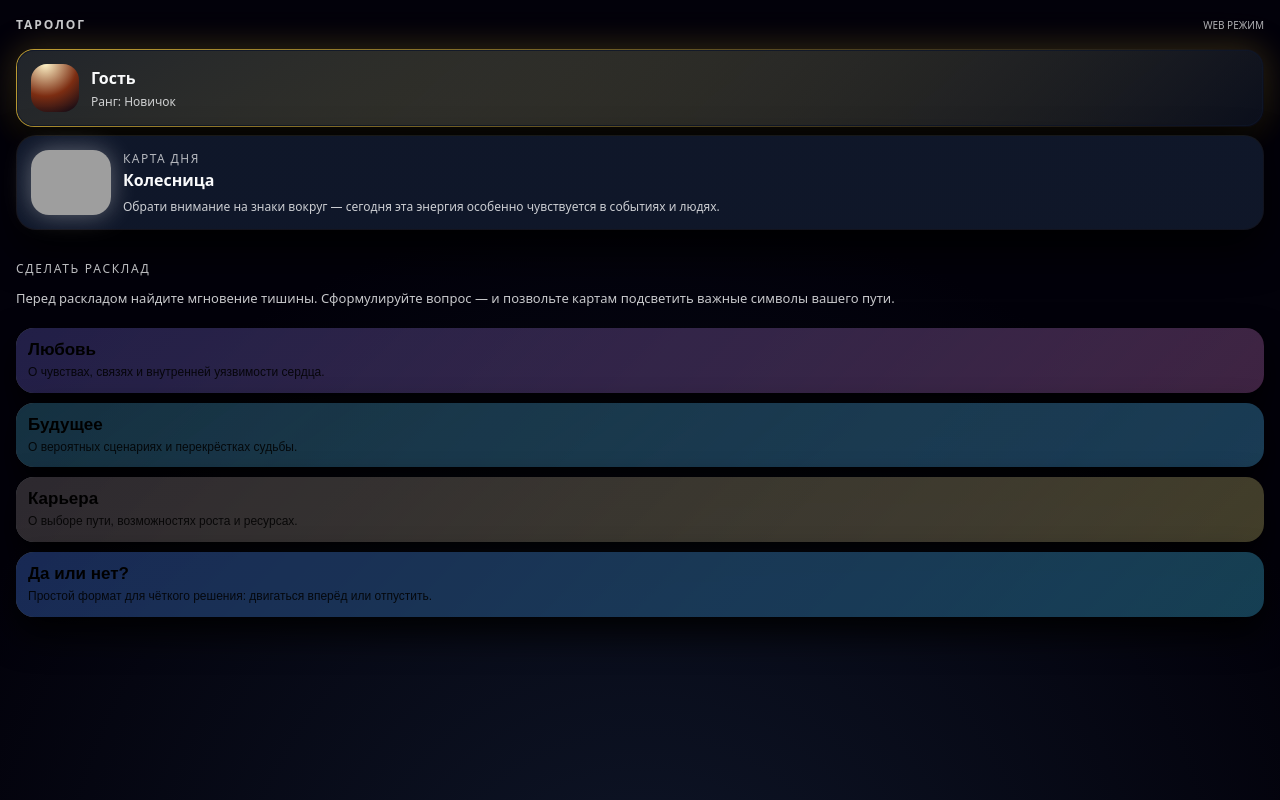
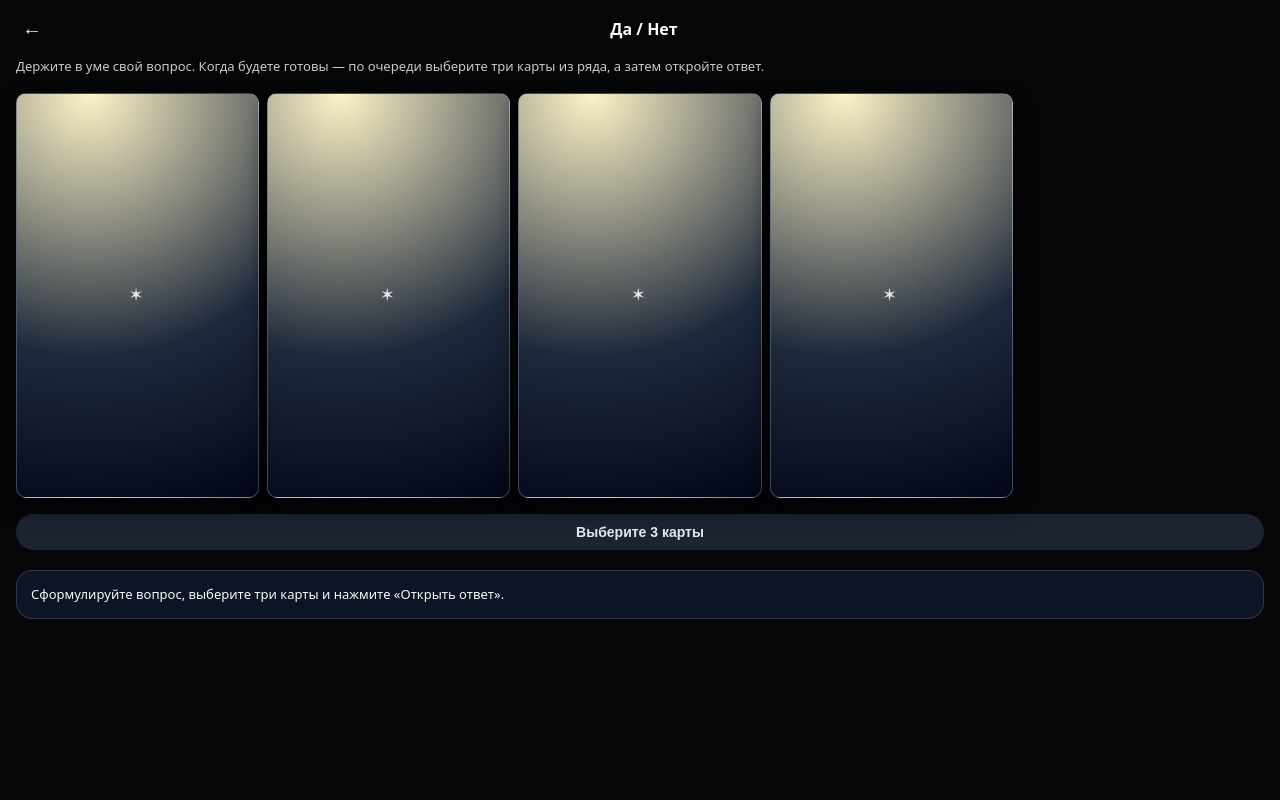
Before and after one commit to boroda4biz-sys/tar, a React (Vite) app: page / in a window 1280 px wide. Both pictures are taken after a click on the button 640 px from the left and 584 px from the top of the page. Built offline with nearby package versions, Linux system fonts and the light colour scheme; grey boxes are pictures that could not be loaded.

Commit message:
Wire yes/no spread screen and navigation

```diff
--- a/src/App.tsx
+++ b/src/App.tsx
@@ -1,6 +1,7 @@
 import { useEffect, useMemo, useState } from 'react'
 import './style.css'
 import { getRandomCard, getRandomSubset, type TarotCard } from './tarotDeck'
+import { YesNoSpread } from './YesNoSpread'
 
 type Platform = 'telegram' | 'web'
 
@@ -11,6 +12,8 @@ type UserProfile = {
 }
 
 type Rank = 'Новичок' | 'Искатель' | 'Провидец' | 'Магистр'
+
+type Screen = 'home' | 'yesNo'
 
 function detectPlatform(): Platform {
   if (typeof window === 'undefined') return 'web'
@@ -28,6 +31,7 @@ function computeRank(level: number): Rank {
 
 export default function App() {
   const [platform] = useState<Platform>(() => detectPlatform())
+  const [screen, setScreen] = useState<Screen>('home')
   const [profile, setProfile] = useState<UserProfile | null>(null)
   const level = 0
   const [cardOfTheDay, setCardOfTheDay] = useState<TarotCard | null>(null)
@@ -91,6 +95,10 @@ export default function App() {
   }, [profile])
 
   const rank = useMemo(() => computeRank(level), [level])
+
+  if (screen === 'yesNo') {
+    return <YesNoSpread onBack={() => setScreen('home')} />
+  }
 
   return (
     <div
@@ -277,10 +285,12 @@ export default function App() {
                 title: 'Да или нет?',
                 description: 'Простой формат для чёткого решения: двигаться вперёд или отпустить.',
                 color: 'linear-gradient(135deg, #1d4ed8, #22d3ee)',
+                onClick: () => setScreen('yesNo' as const),
               },
             ].map((item) => (
               <button
                 key={item.title}
+                onClick={item.onClick}
                 style={{
                   border: 'none',
                   padding: 12,
--- /dev/null
+++ b/src/YesNoSpread.tsx
@@ -0,0 +1,210 @@
+import { useMemo, useState } from 'react'
+import type { TarotCard } from './tarotDeck'
+import { getRandomSubset } from './tarotDeck'
+
+type Props = {
+  onBack: () => void
+}
+
+export function YesNoSpread({ onBack }: Props) {
+  const [pool] = useState<TarotCard[]>(() => getRandomSubset(10))
+  const [pickedIds, setPickedIds] = useState<string[]>([])
+  const [revealed, setRevealed] = useState(false)
+
+  const pickedCards = useMemo(
+    () => pool.filter((c) => pickedIds.includes(c.id)),
+    [pool, pickedIds],
+  )
+
+  const canPickMore = !revealed && pickedIds.length < 3
+
+  const handlePick = (id: string) => {
+    if (!canPickMore) return
+    if (pickedIds.includes(id)) return
+    setPickedIds((prev) => [...prev, id])
+  }
+
+  const handleReveal = () => {
+    if (pickedIds.length === 3) {
+      setRevealed(true)
+    }
+  }
+
+  const verdict = useMemo(() => {
+    if (!revealed || pickedCards.length !== 3) {
+      return 'Сформулируйте вопрос, выберите три карты и нажмите «Открыть ответ».'
+    }
+
+    const majors = pickedCards.filter((c) => c.arcana === 'major').length
+    if (majors >= 2) {
+      return 'Скорее всего — Да. Энергия ситуации поддерживает движение вперёд.'
+    }
+    if (majors === 1) {
+      return 'Ответ неочевиден. Карты предлагают прислушаться к интуиции и знакам вокруг.'
+    }
+    return 'Скорее — Нет. Сейчас лучше сделать паузу, понаблюдать и не торопиться с решением.'
+  }, [pickedCards, revealed])
+
+  return (
+    <div
+      style={{
+        minHeight: '100vh',
+        display: 'flex',
+        flexDirection: 'column',
+        background: '#060508',
+        color: '#f9fafb',
+        padding: '16px 16px 20px',
+        boxSizing: 'border-box',
+        fontFamily: `system-ui, -apple-system, BlinkMacSystemFont, 'Segoe UI', sans-serif`,
+      }}
+    >
+      <header
+        style={{
+          display: 'flex',
+          alignItems: 'center',
+          justifyContent: 'space-between',
+          marginBottom: 16,
+        }}
+      >
+        <button
+          onClick={onBack}
+          style={{
+            border: 'none',
+            background: 'transparent',
+            color: '#e5e7eb',
+            fontSize: 20,
+            cursor: 'pointer',
+          }}
+        >
+          ←
+        </button>
+        <div style={{ fontWeight: 600, fontSize: 16 }}>Да / Нет</div>
+        <div style={{ width: 24 }} />
+      </header>
+
+      <div style={{ fontSize: 13, opacity: 0.8, marginBottom: 16, lineHeight: 1.5 }}>
+        Держите в уме свой вопрос. Когда будете готовы — по очереди выберите три карты из ряда,
+        а затем откройте ответ.
+      </div>
+
+      <div
+        style={{
+          display: 'grid',
+          gridTemplateColumns: 'repeat(5, minmax(0, 1fr))',
+          gap: 8,
+          marginBottom: 16,
+        }}
+      >
+        {pool.map((card) => {
+          const pickedIndex = pickedIds.indexOf(card.id)
+          const isPicked = pickedIndex !== -1
+          const showFace = revealed && isPicked
+
+          return (
+            <button
+              key={card.id}
+              onClick={() => handlePick(card.id)}
+              disabled={revealed || (!isPicked && !canPickMore)}
+              style={{
+                position: 'relative',
+                aspectRatio: '3 / 5',
+                borderRadius: 10,
+                border: isPicked ? '2px solid #D4AF37' : '1px solid rgba(148,163,184,0.4)',
+                overflow: 'hidden',
+                cursor: revealed ? 'default' : 'pointer',
+                background:
+                  'radial-gradient(circle at 30% 0, #fef3c7 0, #1e293b 60%, #020617 100%)',
+                boxShadow: isPicked
+                  ? '0 0 18px rgba(212,175,55,0.7)'
+                  : '0 10px 20px rgba(0,0,0,0.7)',
+                transition: 'transform 0.2s ease, box-shadow 0.2s ease, border-color 0.2s ease',
+                transform: isPicked ? 'translateY(-4px)' : 'translateY(0)',
+              }}
+            >
+              {showFace ? (
+                <img
+                  src={card.imageUrl}
+                  alt={card.name}
+                  style={{ width: '100%', height: '100%', objectFit: 'cover' }}
+                />
+              ) : (
+                <div
+                  style={{
+                    position: 'absolute',
+                    inset: 0,
+                    display: 'flex',
+                    alignItems: 'center',
+                    justifyContent: 'center',
+                    fontSize: 18,
+                    color: '#e5e7eb',
+                    letterSpacing: '0.18em',
+                    textTransform: 'uppercase',
+                  }}
+                >
+                  ✶
+                </div>
+              )}
+
+              {isPicked && (
+                <div
+                  style={{
+                    position: 'absolute',
+                    top: 4,
+                    right: 4,
+                    width: 18,
+                    height: 18,
+                    borderRadius: '999px',
+                    background: 'rgba(15,23,42,0.9)',
+                    color: '#e5e7eb',
+                    fontSize: 11,
+                    display: 'flex',
+                    alignItems: 'center',
+                    justifyContent: 'center',
+                  }}
+                >
+                  {pickedIndex + 1}
+                </div>
+              )}
+            </button>
+          )
+        })}
+      </div>
+
+      <button
+        onClick={handleReveal}
+        disabled={revealed || pickedIds.length !== 3}
+        style={{
+          border: 'none',
+          borderRadius: 999,
+          padding: '10px 16px',
+          marginBottom: 12,
+          background: revealed
+            ? 'rgba(55,65,81,0.8)'
+            : pickedIds.length === 3
+            ? 'linear-gradient(135deg, #D4AF37, #fbbf24)'
+            : 'rgba(31,41,55,0.9)',
+          color: revealed || pickedIds.length !== 3 ? '#e5e7eb' : '#020617',
+          fontWeight: 600,
+          fontSize: 14,
+          cursor: revealed || pickedIds.length !== 3 ? 'default' : 'pointer',
+        }}
+      >
+        {revealed ? 'Ответ получен' : pickedIds.length === 3 ? 'Открыть ответ' : 'Выберите 3 карты'}
+      </button>
+
+      <div
+        style={{
+          marginTop: 8,
+          padding: 14,
+          borderRadius: 16,
+          background: 'rgba(15,23,42,0.9)',
+          border: '1px solid rgba(55,65,81,0.8)',
+          fontSize: 13,
+          lineHeight: 1.5,
+        }}
+      >
+        {verdict}
+      </div>
+    </div>
+  )
+}
```
